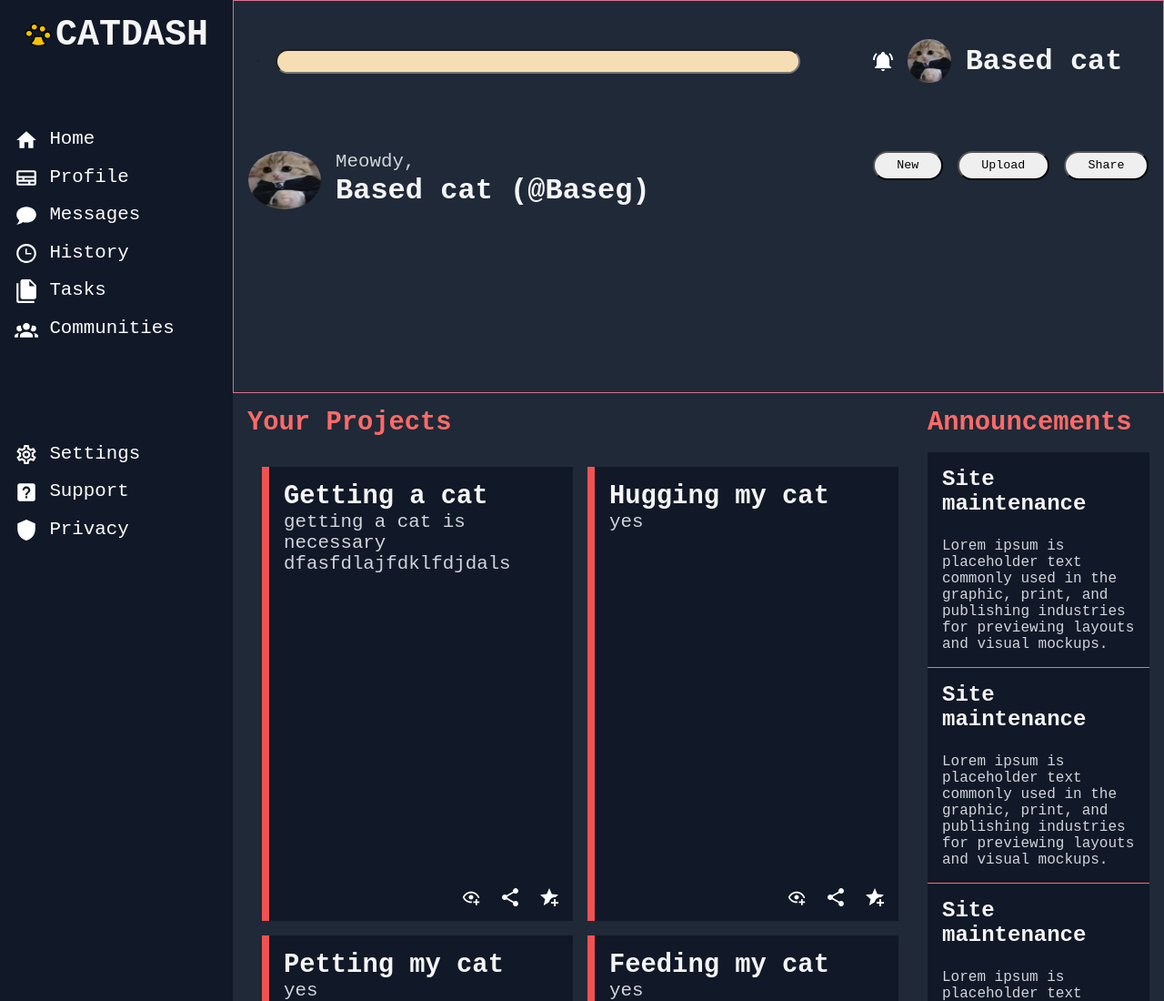
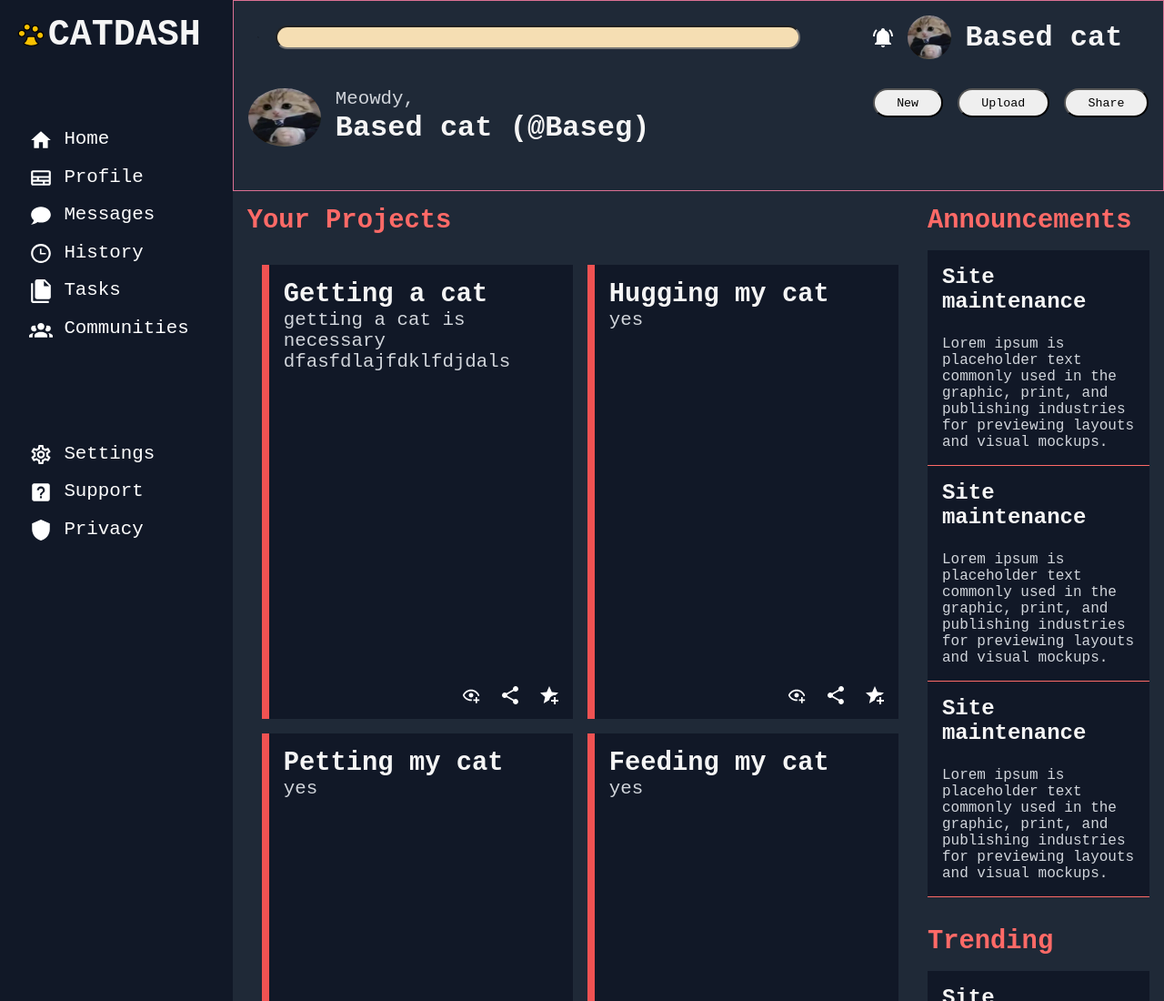
Before and after one commit to emShalaby/Dashboard, a plain HTML site: page index.html in a window 1280 px wide. Shown: the top 1100 px of the page at 91% size. Drawn offline with Linux system fonts and the light colour scheme.

Commit message:
improved sizing for menu and header

```diff
--- a/stylesheet.css
+++ b/stylesheet.css
@@ -37,8 +37,8 @@ p{
 .main-container{
 
     display: grid;
-    grid-template-columns: 1fr 4fr;
-    grid-template-rows: 1fr 4fr;
+    grid-template-columns: auto auto;
+    grid-template-rows: auto auto;
 
 }
 .title{
@@ -51,7 +51,8 @@ p{
 }
 
 .menu{
-    padding-top: 1rem;
+    padding: 1rem;
+    padding-right: 2rem;
     grid-area: 1/1/3/2;
     display: grid;
     grid-template-rows: auto auto 1fr;
@@ -71,8 +72,7 @@ p{
 
 .header{
     background-color: #1F2937;
-    padding-left: 1em;
-    padding-right: 1em;
+    padding: 1em;
     display: grid;
     grid-template-columns: 2fr 1fr;
     grid-template-rows: auto auto auto;
```
